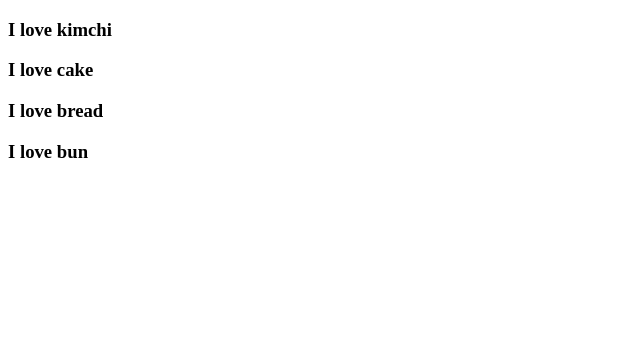
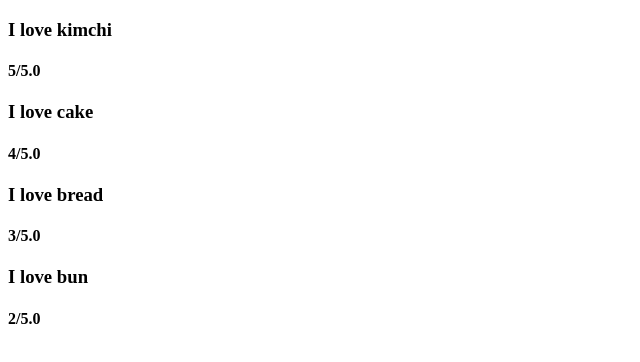
Before and after one commit to minusmo/nomad_movie_app, a React (Create React App) app: page / in a window 1280 px wide. Shown: the top 362 px of the page, without its empty margins (0-640 px from the left). Built offline with nearby package versions, Linux system fonts and the light colour scheme.

Commit message:
rating props added, propTypes added , id as keyadd

```diff
--- a/package.json
+++ b/package.json
@@ -3,14 +3,14 @@
   "version": "0.1.0",
   "private": true,
   "dependencies": {
+    "prop-types": "^15.7.2",
     "react": "^16.9.0",
     "react-dom": "^16.9.0",
     "react-scripts": "3.1.1"
   },
   "scripts": {
     "start": "react-scripts start",
-    "build": "react-scripts build",
-
+    "build": "react-scripts build"
   },
   "eslintConfig": {
     "extends": "react-app"
--- a/src/App.js
+++ b/src/App.js
@@ -1,24 +1,34 @@
 import React from "react";
+import PropTypes from "prop-types";
 
-function Food({ fav }) {
-  return <h3>I love {fav}</h3>;
-}
-
-const FoodILike = [
-  { name: "kimchi" },
-  { name: "cake" },
-  { name: "bread" },
-  { name: "bun" }
-];
-
-function App() {
+function Food({ name, rating }) {
   return (
     <div>
-      {FoodILike.map(dish => (
-        <Food fav={dish.name} />
-      ))}
+      <h3>I love {name}</h3>
+      <h4>{rating}/5.0</h4>
     </div>
   );
 }
 
+Food.propTypes = {
+  name: PropTypes.string.isRequired,
+  rating: PropTypes.number.isRequired
+};
+
+function renderFood(dish) {
+  console.log(dish);
+  return <Food key={dish.id} name={dish.name} rating={dish.rating} />;
+}
+
+const FoodILike = [
+  { id: 1, name: "kimchi", rating: 5 },
+  { id: 2, name: "cake", rating: 4 },
+  { id: 3, name: "bread", rating: 3 },
+  { id: 4, name: "bun", rating: 2 }
+];
+
+function App() {
+  return <div>{FoodILike.map(renderFood)}</div>;
+}
+
 export default App;
```
